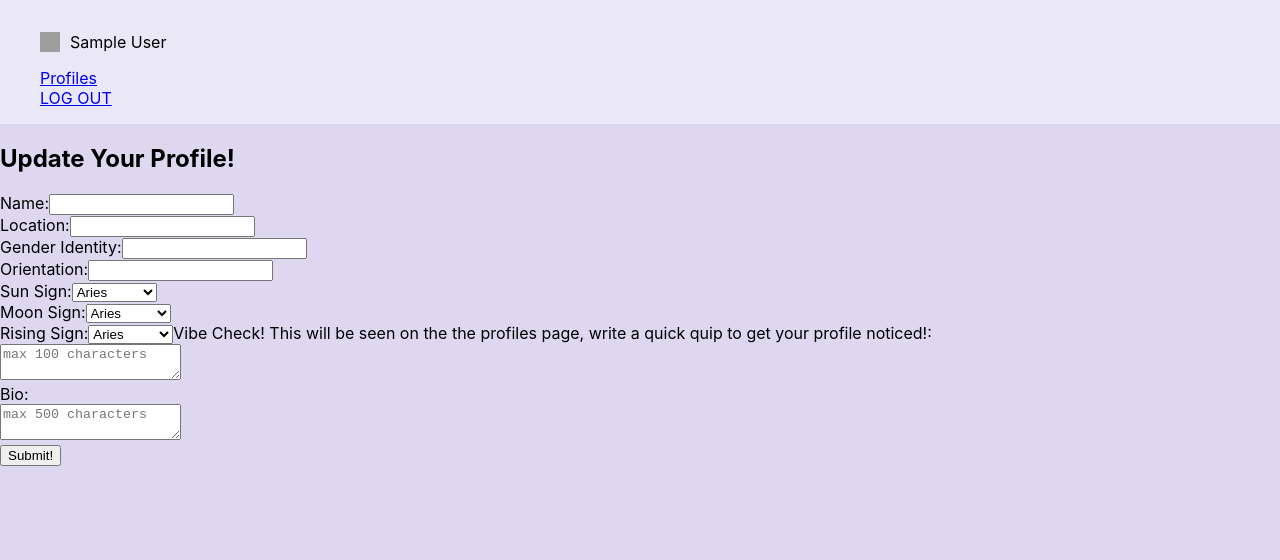
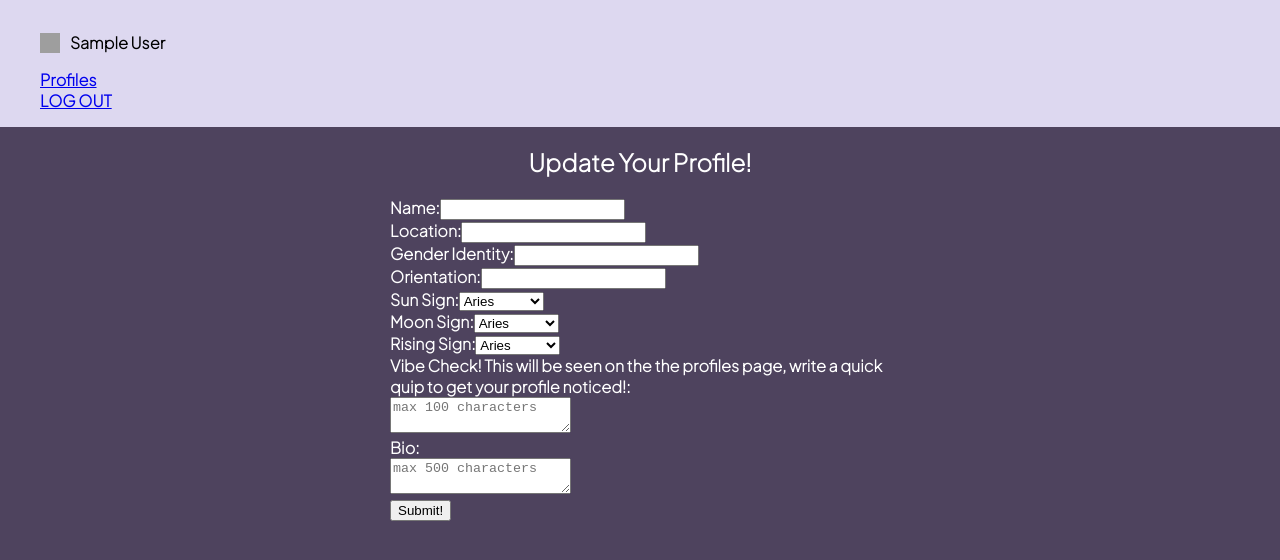
Before and after one commit to cit690/lavndr-frontend, a React (Create React App) app: page /profiles/1/edit in a window 1280 px wide. Shown: the top 560 px of the page. Built offline with nearby package versions, Linux system fonts and the light colour scheme; no server answers; sample sign-in values are in the browser's storage; grey boxes are pictures that could not be loaded.

Commit message:
added readme and more styling

```diff
--- a/public/index.html
+++ b/public/index.html
@@ -3,6 +3,9 @@
   <head>
     <meta charset="utf-8" />
     <link rel="icon" href="./favicon.png" />
+    <link rel="preconnect" href="https://fonts.googleapis.com">
+    <link rel="preconnect" href="https://fonts.gstatic.com" crossorigin>
+    <link href="https://fonts.googleapis.com/css2?family=Plus+Jakarta+Sans:wght@200&display=swap" rel="stylesheet">
     <meta name="viewport" content="width=device-width, initial-scale=1" />
     <meta name="theme-color" content="#000000" />
     <meta
--- a/src/components/NavBar/NavBar.css
+++ b/src/components/NavBar/NavBar.css
@@ -3,7 +3,7 @@
   position: relative;
   justify-content: space-between;
   align-items: center;
-  background-color: #ffffff5e;
+  background-color: #ddd8f0;
 }
 
 .pfp {
--- a/src/components/ProfileCards/ProfileCards.css
+++ b/src/components/ProfileCards/ProfileCards.css
@@ -7,9 +7,12 @@
   align-items: center;
   margin-bottom: 50px;
   background-color: white;
-  max-width: 250px;
+  width: 300px;
+  max-width: 350px;
   padding: 25px 25px 25px 25px;
   margin: 25px 25px 25px 25px;
   border-radius: 20px 20px;
-  border: solid black
+  border: solid #ddd8f0 5px;
+  color:#4e435e;
+  font-weight: bolder;
 }
--- a/src/index.css
+++ b/src/index.css
@@ -1,11 +1,11 @@
 body {
   margin: 0;
-  font-family: -apple-system, BlinkMacSystemFont, 'Segoe UI', 'Roboto', 'Oxygen',
-    'Ubuntu', 'Cantarell', 'Fira Sans', 'Droid Sans', 'Helvetica Neue',
-    sans-serif;
+  font-family: 'Plus Jakarta Sans', sans-serif;
+  color: white;
+  font-weight: bold;
   -webkit-font-smoothing: antialiased;
   -moz-osx-font-smoothing: grayscale;
-  background-color: rgb(221, 216, 240);
+  background-color: #4e435e;
 }
 
 code {
--- a/src/pages/Landing/Landing.css
+++ b/src/pages/Landing/Landing.css
@@ -3,11 +3,12 @@
   display: flex;
   align-items: center;
   flex-direction: column;
+  font-size: 45px;
 }
 
 .cursive_logo{
   display: block;
   margin-left: auto;
   margin-right: auto;
-  width: 50%;
+  width: 30%;
 }
--- a/src/pages/Landing/Landing.jsx
+++ b/src/pages/Landing/Landing.jsx
@@ -2,17 +2,14 @@ import './Landing.css'
 
 const Landing = ({ user }) => {
   return (
-    <>
-    {/* <main
-    className='container'>
-      <h1>Hey {user ? user.name : 'friend'}! </h1>
-    </main> */}
+    <div className='container'>
+    <h1>Lavndr</h1>
     <img
-    src="../lavndr_text.png"
+    src="../favicon.png"
     alt="The Lavndr Text Logo in Cursive"
     className='cursive_logo'
     />
-    </>
+    </div>
   )
 }
 
--- /dev/null
+++ b/src/pages/ProfileDetails/ProfileDetails.css
@@ -0,0 +1,10 @@
+.profile-header{
+  float: right;
+}
+
+.profile-container{
+  display: flex;
+  flex-flow: column nowrap;
+  justify-content: center;
+  align-items: center;
+}
--- a/src/pages/ProfileDetails/ProfileDetails.jsx
+++ b/src/pages/ProfileDetails/ProfileDetails.jsx
@@ -2,6 +2,7 @@ import { useState, useEffect } from 'react'
 import { useParams, Link } from 'react-router-dom'
 import { getOne }from '../../services/profileService'
 import * as authService from '../../services/authService'
+import './ProfileDetails.css'
 
 const ProfileDetails = (props) => {
   const [profileDetails, setProfileDetails] = useState({})
--- /dev/null
+++ b/src/pages/UpdateProfile/UpdateProfile.css
@@ -0,0 +1,14 @@
+.page{
+  display: flex;
+  flex-flow: column nowrap;
+  justify-content: center;
+  align-items: center;
+}
+
+.form-container{
+  display: flex;
+  flex-flow: column nowrap;
+  justify-content: center;
+  align-items: center;
+  max-width: 500px;
+}
--- a/src/pages/UpdateProfile/UpdateProfile.jsx
+++ b/src/pages/UpdateProfile/UpdateProfile.jsx
@@ -1,7 +1,7 @@
 import { useState, useEffect } from 'react'
 import { useParams, useNavigate } from 'react-router-dom'
 import { getOne } from '../../services/profileService'
-// import { update } from '../../services/profileService'
+import './UpdateProfile.css'
 
 const UpdateProfile = (props) => {
   const { id } = useParams()
@@ -43,6 +43,7 @@ const UpdateProfile = (props) => {
 
 
   return ( <>
+    <div className='page'>
     <h2>Update Your Profile!</h2>
 
     <section className='form-container'>
@@ -164,6 +165,7 @@ const UpdateProfile = (props) => {
           <option value="Aqu">Aquarius</option>
           <option value="Pis">Pisces</option>
         </select>
+        <br />
         Vibe Check! This will be seen on the the profiles page, write a quick quip to get your profile noticed!:
         <br />
         <textarea
@@ -191,7 +193,7 @@ const UpdateProfile = (props) => {
         <button type="submit" className="btn submit">Submit!</button>
       </form>
     </section>
-
+    </div>
   </> );
 }
 
```
Also changed, not shown: 1 other file (tests, documents, lock files or other folders).
